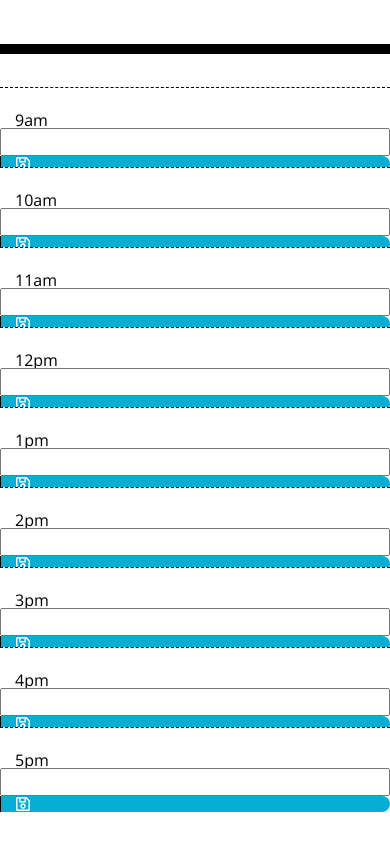
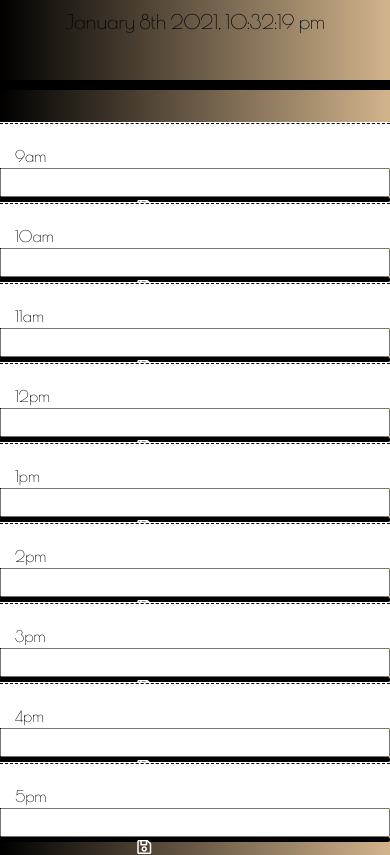
Before and after one commit to Teangelo1/Plan-your-workday, a plain HTML site: page index.html in a window 390 px wide. Shown: the part 257-1112 px from the top of the page. Before the commit the page ends 1069 px from the top, so only its background shows below. Drawn offline with nearby package versions, Linux system fonts and the light colour scheme.

Commit message:
Updated JavaScript to show current date under the header.

```diff
--- a/index.html
+++ b/index.html
@@ -18,6 +18,8 @@
       href="https://fonts.googleapis.com/css?family=Open+Sans&display=swap"
       rel="stylesheet"
     />
+    <link rel="preconnect" href="https://fonts.gstatic.com">
+<link href="https://fonts.googleapis.com/css2?family=Poiret+One&display=swap" rel="stylesheet">
     <link rel="stylesheet" href="style.css" />
     <title>Work Day Scheduler</title>
   </head>
@@ -39,7 +41,7 @@
       <div class="row">
         <div class="col-md-1 hour pt-4">10am</div>
         <input id="10Row" class="user-event-input col-md-10 event-input-block">
-        <div class="col-md-1 saveBtn" data-hour=9><i class="far fa-save" aria-hidden="true"></i></div>
+        <div class="col-md-1 saveBtn" data-hour=10><i class="far fa-save" aria-hidden="true"></i></div>
       </div>
 
       <div class="row">
@@ -62,25 +64,25 @@
 
       <div class="row">
         <div class="col-md-1 hour pt-4">2pm</div>
-        <input id="2Row" class="user-event-input col-md-10 event-input-block">
+        <input id="2Row" class="col-md-10 event-input-block">
         <div class="col-md-1 saveBtn" data-hour=2><i class="far fa-save" aria-hidden="true"></i></div>
       </div>
 
       <div class="row">
         <div class="col-md-1 hour pt-4">3pm</div>
-        <input id="3Row" class="user-event-input col-md-10 event-input-block">
+        <input id="3Row" class="col-md-10 event-input-block">
         <div class="col-md-1 saveBtn" data-hour=3><i class="far fa-save" aria-hidden="true"></i></div>
       </div>
 
       <div class="row">
         <div class="col-md-1 hour pt-4">4pm</div>
-        <input id="4Row" class="user-event-input col-md-10 event-input-block">
+        <input id="4Row" class=" col-md-10 event-input-block">
         <div class="col-md-1 saveBtn" data-hour=4><i class="far fa-save" aria-hidden="true"></i></div>
       </div>
 
       <div class="row">
         <div class="col-md-1 hour pt-4">5pm</div>
-        <input id="5Row" class="user-event-input col-md-10 event-input-block">
+        <input id="5Row" class="col-md-10 event-input-block">
         <div class="col-md-1 saveBtn" data-hour=5><i class="far fa-save" aria-hidden="true"></i></div>
       </div>
 
--- a/script.js
+++ b/script.js
@@ -0,0 +1,18 @@
+//Displaying Current Date
+function alwaysToday(){
+    $("#currentDay").html(moment().format('MMMM Do YYYY, h:mm:ss a'));
+}
+setInterval(alwaysToday, 500);
+ //Work on getting current date to load asap.
+
+
+// Setting up color coded blocks for past, current, and present hours.
+// Past = White | Present = Tan | Future = Gray
+
+// $(".hour").attr("data-time")
+
+
+
+
+
+// Code for saving input to local storage
--- a/style.css
+++ b/style.css
@@ -1,7 +1,8 @@
 body {
-  font-family: 'Open Sans', sans-serif;
-  font-size: 16px;
+  font-family: 'Poiret One', cursive;
+  font-size: px;
   line-height: 1;
+  background: linear-gradient(to right, black, tan);
 }
 
 textarea{
@@ -49,19 +50,24 @@ textarea{
 
 .present {
   background-color: #ff6961;
-  color: white;
+  color: tan;
 }
 
 .future {
   background-color: #77dd77;
-  color: white;
+  color: gray;
 }
-
+.far {
+  position: absolute;
+  top: 35%;
+  left: 35%;
+}
 .saveBtn {
   border-left: 1px solid black;
   border-top-right-radius: 15px;
   border-bottom-right-radius: 15px;
-  background-color: #06AED5;
+  background-color: black;
+
   color: white;
 }
 
```
